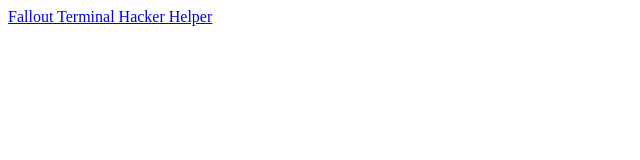
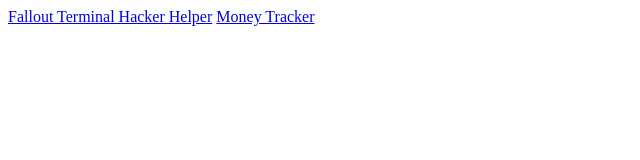
Before and after one commit to 10becja/10becja.github.io, a plain HTML site: page index.html in a window 1280 px wide. Shown: the whole page, without its empty margins (0-640 px from the left). Drawn offline with Linux system fonts and the light colour scheme.

Commit message:
Add money tracker link to page

```diff
--- a/index.html
+++ b/index.html
@@ -11,6 +11,7 @@
 <body>
 	<div>
 		<a href="fallout_hacker">Fallout Terminal Hacker Helper</a>
+		<a href="http://moneytracker.illinidev.net">Money Tracker</a>
 	</div>
 </body>
 
```
